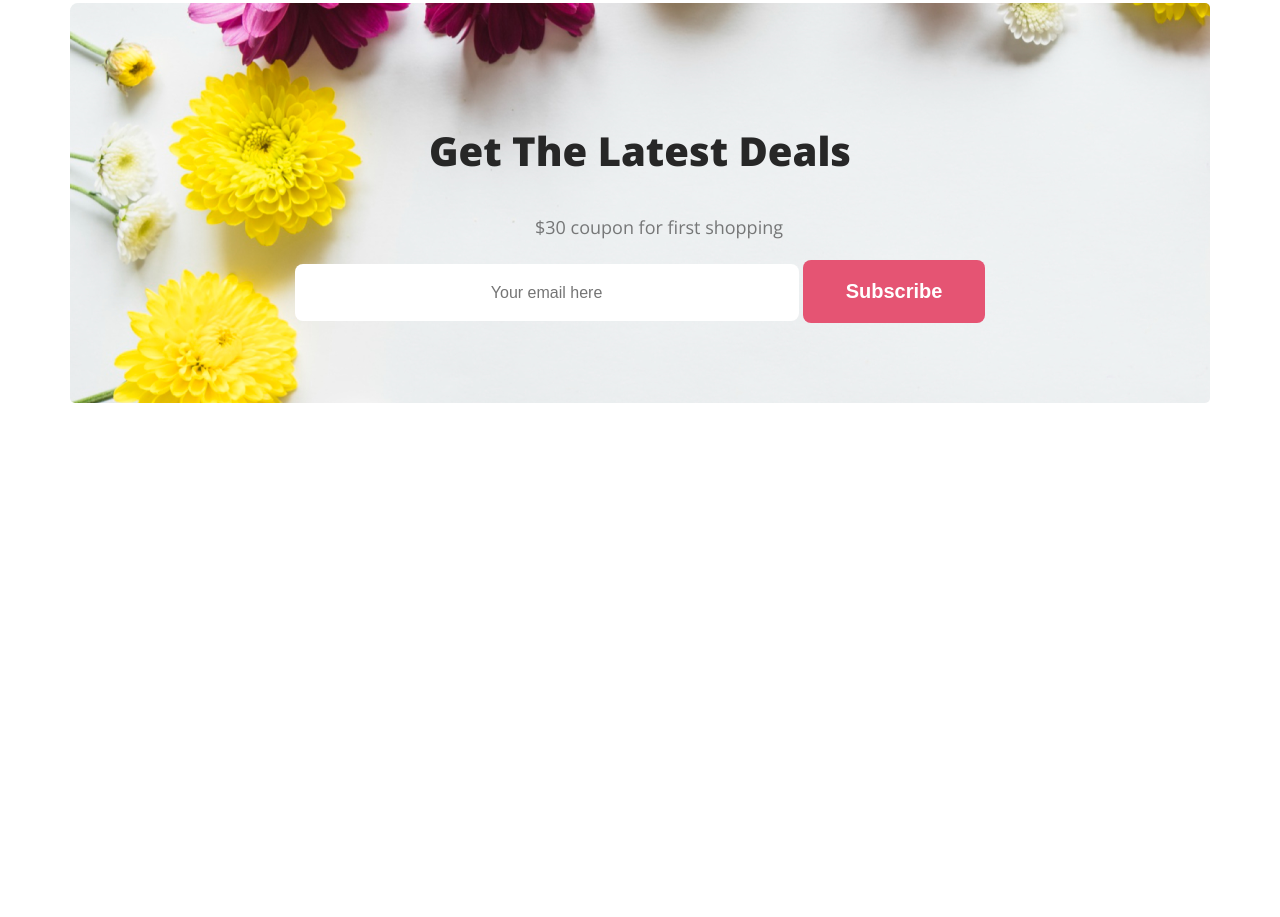
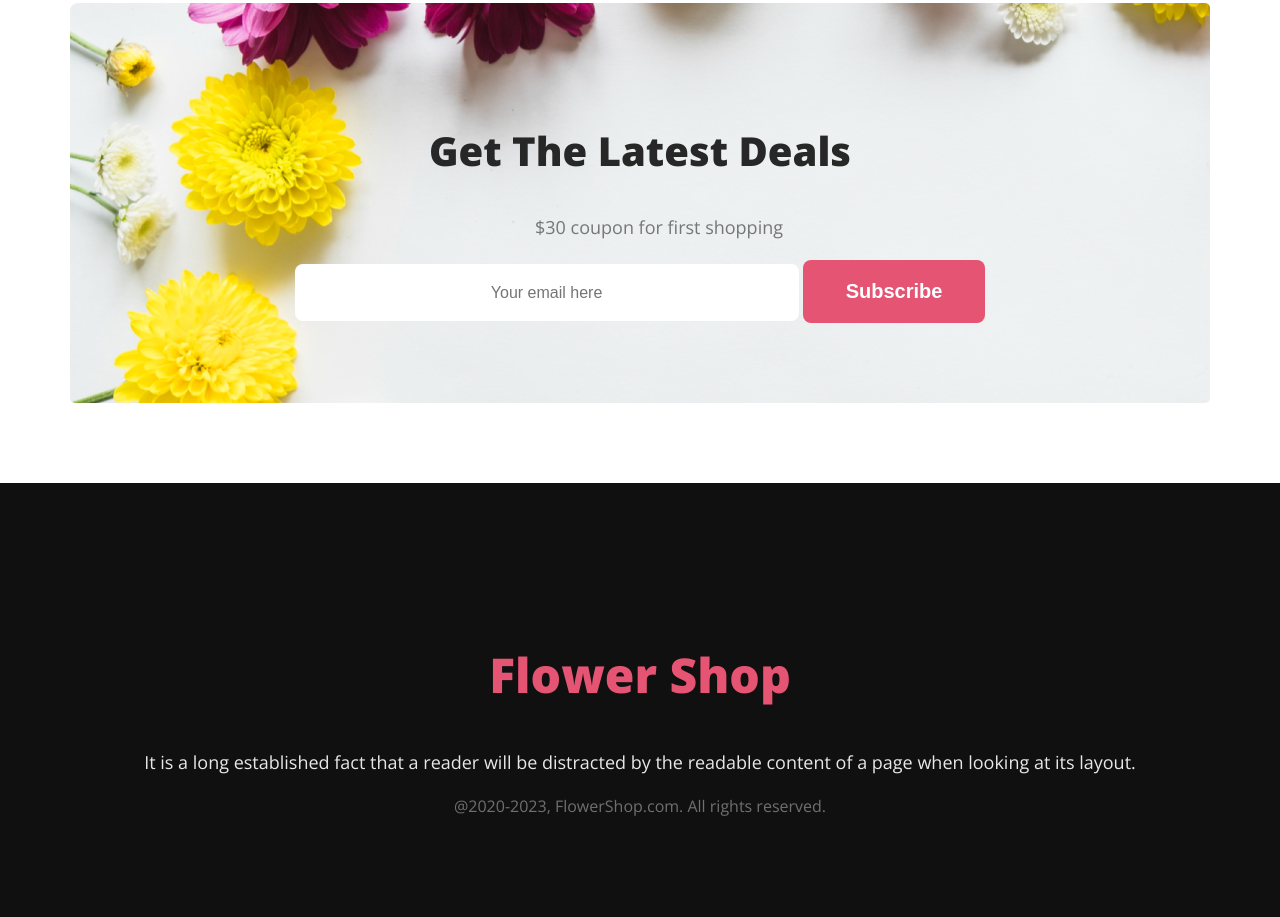
Before and after one commit to rockweb1/flowershop-assigment, a plain HTML site: page index.html in a window 1280 px wide. Shown: the part 4100-5017 px from the top of the page. Before the commit the page ends 4503 px from the top, so only its background shows below. Drawn offline with nearby package versions, Linux system fonts and the light colour scheme.

Commit message:
footer added

```diff
--- a/css/style.css
+++ b/css/style.css
@@ -142,8 +142,11 @@ main{
    justify-content: space-around;
 }
 
+/*---------------lastest part start part css-------------*/
+
 .latest{
     background: url('../Flower Asset/Rectangle 9.png');
+    margin-bottom: 80px;
     border-radius: 5px;
     -webkit-border-radius: 5px;
     -moz-border-radius: 5px;
@@ -164,7 +167,33 @@ main{
     font-weight: 400;
     border-radius: 8px;
     width: 500px;
-height: 55px;
+    height: 55px;
     background: #FFF;
     border: none;
 }
+
+/*---------------footer part start part css-------------*/
+.footer_main{
+    background: #111010;
+    text-align: center;
+    padding: 120px 0px 100px 0;
+}
+
+.footer_head{
+    color: #E55473;
+    font-size: 48px;
+    font-weight: 800;
+}
+.footer_para{
+    color: rgba(255, 255, 255, 0.90);
+    font-size: 18px;
+    font-weight: 400;
+    line-height: 30px;
+
+}
+
+.footer_span{
+    color: rgba(255, 255, 255, 0.40);
+    font-size: 16px;
+    font-weight: 400;
+}
--- a/index.html
+++ b/index.html
@@ -136,6 +136,14 @@
           </section>
 
         </main>
-    <footer></footer>
+    <footer>
+        <div class="footer_main">
+            <h2 class="footer_head">Flower <span>Shop</span> </h2>
+            <p class="footer_para">
+                It is a long established fact that a reader will be distracted by the readable content of a page when looking at its layout.
+            </p>
+            <span class="footer_span">@2020-2023, FlowerShop.com. All rights reserved. </span>
+        </div>
+    </footer>
 </body>
 </html>
```
